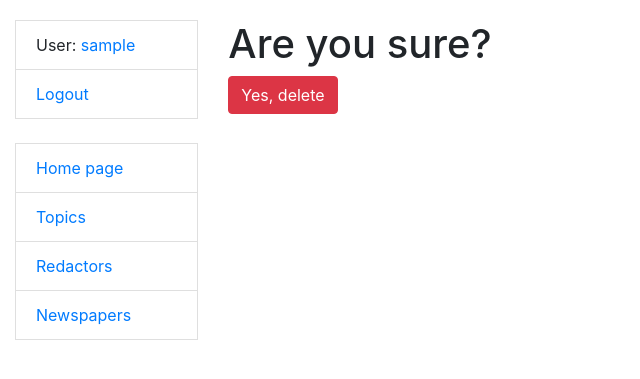
After one commit to tpavliohlo/media-agency, a Django app: page /redactors/1/delete/ in a window 1280 px wide. The commit adds this page. Shown: the top 379 px of the page, without its empty margins (0-640 px from the left). Run offline with Django 5.2, Linux system fonts and the light colour scheme; the visitor is signed in with stand-in values (Sample User, id 1); data comes from the database, SQL or seed files in the repository.

Commit message:
create redactor_confirm_delete

```diff
--- /dev/null
+++ b/templates/catalog/redactor_confirm_delete.html
@@ -0,0 +1,10 @@
+{% extends "base.html" %}
+
+{% block content %}
+  <h1>Are you sure?</h1>
+  <form action="" method="post">
+    {% csrf_token %}
+
+    <input type="submit" value="Yes, delete" class="btn btn-danger">
+  </form>
+{% endblock %}
--- a/templates/catalog/redactor_list.html
+++ b/templates/catalog/redactor_list.html
@@ -12,6 +12,7 @@
     <th>First name</th>
     <th>Last name</th>
     <th>Years of experience</th>
+    <th>Delete</th>
   </tr>
   {% for redactor in redactor_list %}
     <tr>
@@ -20,6 +21,10 @@
       <td>{{ redactor.first_name }}</td>
       <td>{{ redactor.last_name }}</td>
       <td>{{ redactor.years_of_experience }}</td>
+      <td><a style="color: red"
+              href="{% url 'catalog:redactor-delete' pk=redactor.id %}">
+            Delete
+          </a></td>
     </tr>
   {% endfor %}
   </table>
```
